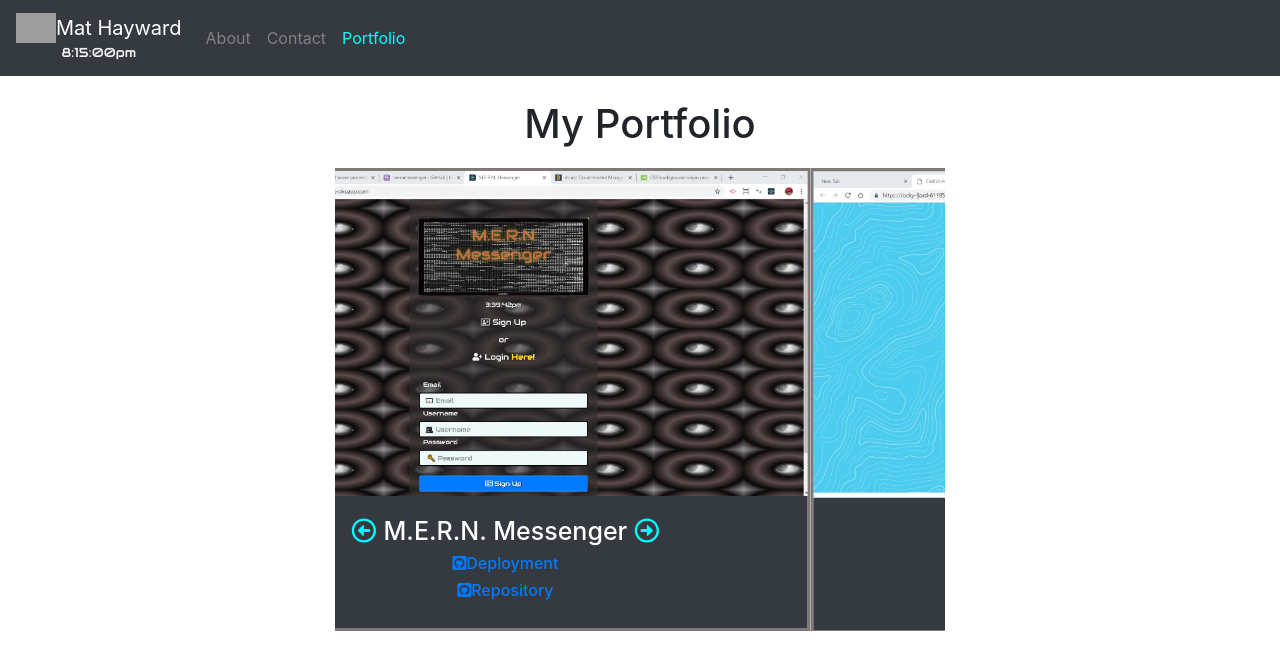
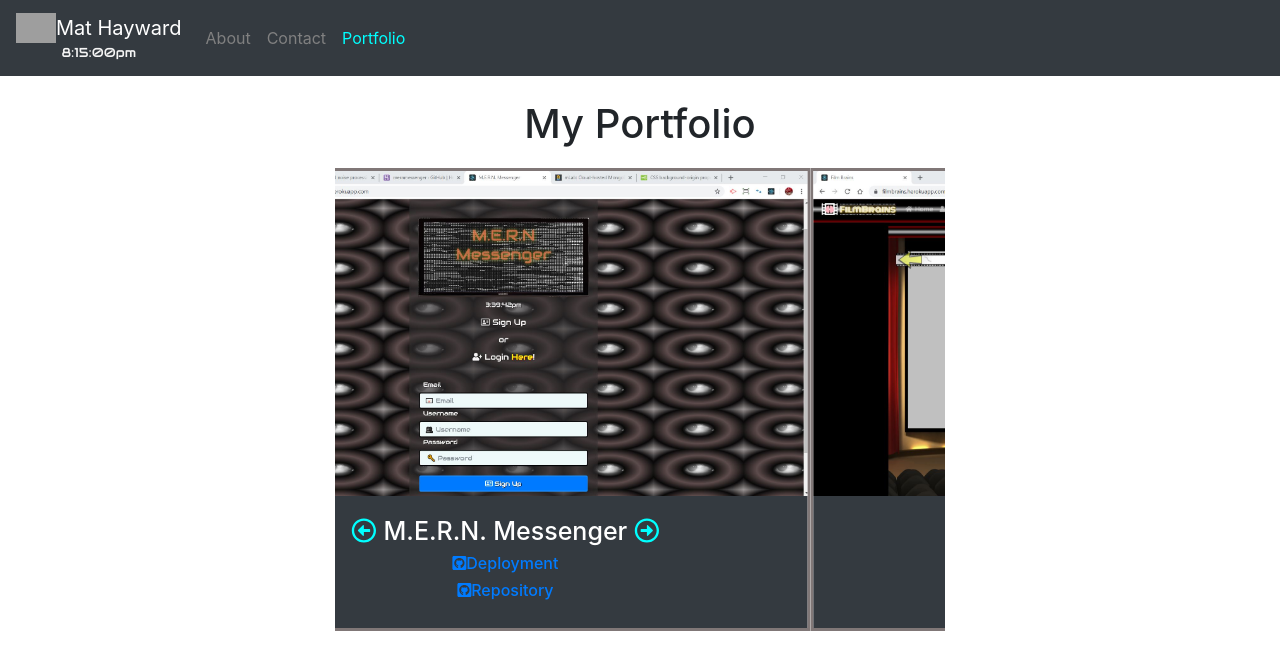
Before and after one commit to Xybolx/react-portfolio, a React (Create React App) app in the folder client/: page /portfolio in a window 1280 px wide. Shown: the top 670 px of the page. Built offline with nearby package versions, Linux system fonts and the light colour scheme; grey boxes are pictures that could not be loaded.

Commit message:
added film brains

```diff
--- a/client/src/pages/portfolio.js
+++ b/client/src/pages/portfolio.js
@@ -35,6 +35,16 @@ const Portfolio = () => {
                                         <h6><a className="port-button" href="https://mernmessenger.herokuapp.com" rel="noopener noreferrer" target="_blank"><i className="fab fa-github-square"></i>
                                             Deployment</a></h6>
                                         <h6><a className="port-button" href="https://github.com/Xybolx/chat" rel="noopener noreferrer" target="_blank"><i className="fab fa-github-square"></i>
+                                            Repository</a></h6>
+                                    </div>
+                                </div>
+                                <div className="carousel-item">
+                                    <img src="2019-09-07 08_33_36-Film Brains.jpg" className="d-block w-100" alt="" />
+                                    <div className="carousel-caption d-md-block">
+                                        <h3><i className="far fa-arrow-alt-circle-left" href="#carouselExampleCaptions" role="button" data-slide="prev"></i>Film Brains<i className="far fa-arrow-alt-circle-right" href="#carouselExampleCaptions" role="button" data-slide="next"></i></h3>
+                                        <h6><a className="port-button" href="https://filmbrains.herokuapp.com/" rel="noopener noreferrer" target="_blank"><i className="fab fa-github-square"></i>
+                                            Deployment</a></h6>
+                                        <h6><a className="port-button" href="https://github.com/Xybolx/brain" rel="noopener noreferrer" target="_blank"><i className="fab fa-github-square"></i>
                                             Repository</a></h6>
                                     </div>
                                 </div>
```
Also changed, not shown: client/public/2019-09-07 08_33_36-Film Brains.jpg (added).
